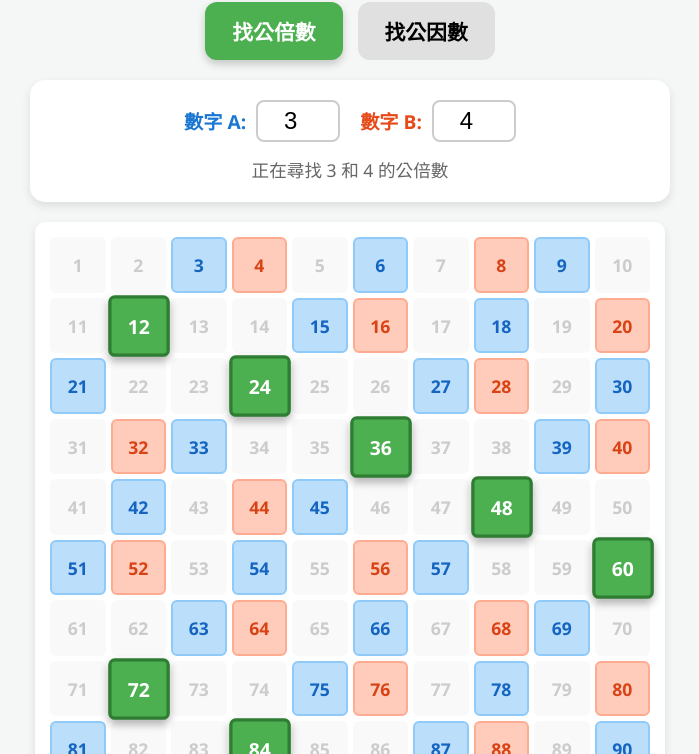
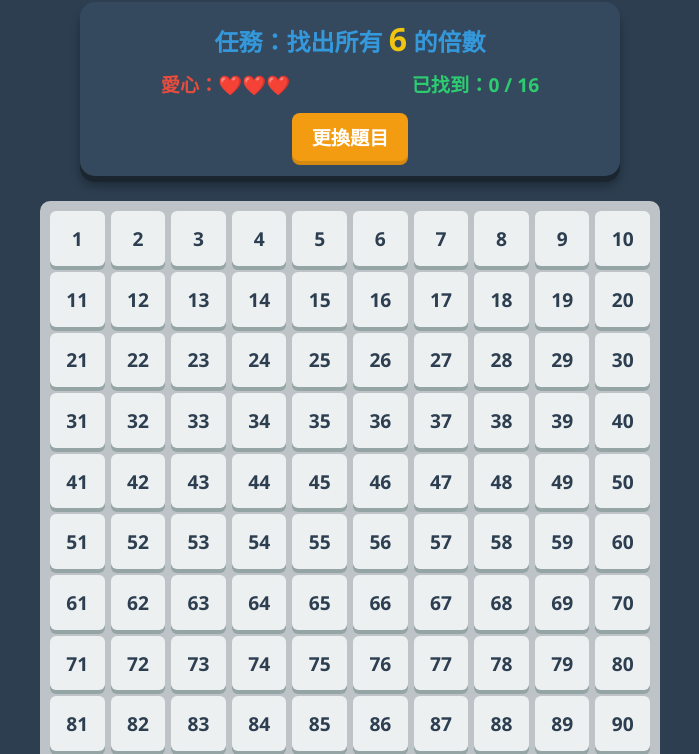
Before and after one commit to fr80770055re-tech/factormultipleHELPER, a plain HTML site: page index.html in a window 1280 px wide. Shown: the part 95-849 px from the top of the page, without its empty margins (290-989 px from the left). Drawn offline with Linux system fonts and the light colour scheme.

Commit message:
Update index.html
000

```diff
--- a/index.html
+++ b/index.html
@@ -3,236 +3,238 @@
 <head>
     <meta charset="UTF-8">
     <meta name="viewport" content="width=device-width, initial-scale=1.0">
-    <title>公因數與公倍數濾鏡</title>
+    <title>倍數掃雷陣</title>
     <style>
+        /* 基礎排版與深色遊戲風格 */
         body {
             font-family: 'Segoe UI', Tahoma, Geneva, Verdana, sans-serif;
             text-align: center;
-            background-color: #f4f7f6;
+            background-color: #2c3e50;
+            color: #ecf0f1;
             margin: 0;
             padding: 20px;
-            touch-action: manipulation;
+            touch-action: manipulation; /* 提升平板觸控體驗 */
         }
-        h1 { color: #333; margin-bottom: 10px; }
+        h1 { color: #f1c40f; text-shadow: 2px 2px 4px rgba(0,0,0,0.5); margin-bottom: 10px;}
 
-        .tab-container { display: flex; justify-content: center; gap: 15px; margin-bottom: 20px; }
-        .tab-btn {
-            padding: 12px 25px; font-size: 1.3rem; border: 2px solid transparent;
-            border-radius: 12px; cursor: pointer; background-color: #e0e0e0; font-weight: bold;
-        }
-        .tab-btn.active { background-color: #4CAF50; color: white; box-shadow: 0 4px 8px rgba(0,0,0,0.2); }
-
-        .controls {
-            background: white; padding: 20px; border-radius: 15px;
-            box-shadow: 0 4px 10px rgba(0,0,0,0.1); display: inline-block;
-            margin-bottom: 20px; width: 90%; max-width: 600px;
-        }
-        .input-group { display: flex; justify-content: center; gap: 20px; align-items: center; flex-wrap: wrap; margin-bottom: 15px;}
-
-        /* 兩個數字的專屬顏色標籤 */
-        .label-a { color: #1976D2; font-weight: bold; font-size: 1.2rem; }
-        .label-b { color: #E64A19; font-weight: bold; font-size: 1.2rem; }
-
-        input[type="number"] {
-            font-size: 1.5rem; width: 70px; padding: 5px; text-align: center;
-            border: 2px solid #ccc; border-radius: 8px; margin-left: 5px;
+        /* 遊戲資訊面板 */
+        .dashboard {
+            background: #34495e;
+            padding: 15px 20px;
+            border-radius: 15px;
+            box-shadow: 0 6px 0 #1a252f, 0 10px 10px rgba(0,0,0,0.3);
+            display: inline-block;
+            margin-bottom: 25px;
+            width: 90%;
+            max-width: 500px;
         }
 
-        /* 百數表網格設計 */
-        .chart-container {
+        .mission-text { font-size: 1.5rem; font-weight: bold; color: #3498db; margin-bottom: 10px; }
+        .stats { display: flex; justify-content: space-around; font-size: 1.2rem; }
+        .lives { color: #e74c3c; font-weight: bold; }
+        .progress { color: #2ecc71; font-weight: bold; }
+
+        /* 按鈕設計 */
+        .btn-restart {
+            background-color: #f39c12; color: white; border: none; padding: 10px 20px;
+            font-size: 1.2rem; font-weight: bold; border-radius: 8px; cursor: pointer;
+            margin-top: 15px; box-shadow: 0 4px 0 #d68910; transition: 0.1s;
+        }
+        .btn-restart:active { transform: translateY(4px); box-shadow: 0 0 0 #d68910; }
+
+        /* 掃雷百數表網格 */
+        .grid {
             display: grid;
             grid-template-columns: repeat(10, 1fr);
-            gap: 5px;
+            gap: 6px;
             max-width: 600px;
             margin: 0 auto;
-            background: white;
-            padding: 15px;
+            background: #bdc3c7;
+            padding: 10px;
             border-radius: 10px;
-            box-shadow: 0 4px 10px rgba(0,0,0,0.1);
         }
+
+        /* 單一方塊設計 */
         .cell {
             aspect-ratio: 1;
             display: flex;
             align-items: center;
             justify-content: center;
-            font-size: 1.1rem;
+            font-size: 1.2rem;
             font-weight: bold;
-            color: #ccc; /* 預設為淡色，不干擾視覺 */
+            background-color: #ecf0f1;
+            color: #2c3e50;
             border-radius: 6px;
-            background-color: #f9f9f9;
-            transition: all 0.3s ease;
+            cursor: pointer;
+            box-shadow: 0 4px 0 #95a5a6;
+            transition: all 0.1s;
+            user-select: none;
+        }
+        .cell:active:not(.disabled) { transform: translateY(4px); box-shadow: 0 0 0 #95a5a6; }
+
+        /* 點擊後的狀態樣式 */
+        .cell.safe {
+            background-color: #2ecc71; color: white;
+            box-shadow: 0 2px 0 #27ae60; transform: translateY(2px); cursor: default;
+        }
+        .cell.mine {
+            background-color: #e74c3c; color: white;
+            box-shadow: 0 2px 0 #c0392b; transform: translateY(2px); cursor: default;
+            animation: shake 0.4s;
+        }
+        .cell.disabled { pointer-events: none; opacity: 0.8; }
+
+        @keyframes shake {
+            0% { transform: translateX(0); }
+            25% { transform: translateX(-5px); }
+            50% { transform: translateX(5px); }
+            75% { transform: translateX(-5px); }
+            100% { transform: translateX(0); }
         }
 
-        /* 顏色標記邏輯 */
-        .mark-a { background-color: #BBDEFB; color: #1565C0; border: 2px solid #90CAF9; } /* 數字A：淺藍 */
-        .mark-b { background-color: #FFCCBC; color: #D84315; border: 2px solid #FFAB91; } /* 數字B：淺橘 */
-
-        /* 交集：公因/公倍數 (綠色 + 放大跳動效果) */
-        .mark-common {
-            background-color: #4CAF50;
-            color: white;
-            border: 3px solid #2E7D32;
-            transform: scale(1.1);
-            z-index: 10;
-            box-shadow: 0 4px 8px rgba(0,0,0,0.3);
-            animation: pop 0.4s ease-out;
+        /* 遊戲結束彈跳視窗 */
+        .overlay-msg {
+            display: none; position: fixed; top: 50%; left: 50%;
+            transform: translate(-50%, -50%); background: rgba(0,0,0,0.9);
+            padding: 30px; border-radius: 15px; z-index: 100;
+            border: 4px solid #f1c40f; text-align: center; width: 80%; max-width: 400px;
         }
-
-        @keyframes pop {
-            0% { transform: scale(1); }
-            50% { transform: scale(1.2); }
-            100% { transform: scale(1.1); }
-        }
-
-        /* 結果文字區 */
-        .summary {
-            margin-top: 20px;
-            padding: 15px;
-            background: #E8F5E9;
-            border-radius: 10px;
-            font-size: 1.2rem;
-            line-height: 1.6;
-            text-align: left;
-            max-width: 600px;
-            margin-left: auto;
-            margin-right: auto;
-        }
-        .highlight-common { color: #2E7D32; font-weight: bold; font-size: 1.4rem;}
+        .msg-title { font-size: 2.5rem; margin-bottom: 10px; }
+        .win { color: #f1c40f; }
+        .lose { color: #e74c3c; }
     </style>
 </head>
 <body>
 
-    <h1>公因數與公倍數濾鏡</h1>
+    <h1>💣 倍數掃雷陣</h1>
 
-    <div class="tab-container">
-        <button id="btnMultiple" class="tab-btn active">找公倍數</button>
-        <button id="btnFactor" class="tab-btn">找公因數</button>
+    <div class="dashboard">
+        <div class="mission-text" id="missionText">任務：找出所有 ? 的倍數</div>
+        <div class="stats">
+            <div class="lives">愛心：<span id="livesText">❤️❤️❤️</span></div>
+            <div class="progress">已找到：<span id="foundCount">0</span> / <span id="totalCount">0</span></div>
+        </div>
+        <button class="btn-restart" onclick="initGame()">更換題目</button>
     </div>
 
-    <div class="controls">
-        <div class="input-group">
-            <div class="label-a">數字 A: <input type="number" id="numA" value="3" min="1" max="100"></div>
-            <div class="label-b">數字 B: <input type="number" id="numB" value="4" min="1" max="100"></div>
-        </div>
-        <div id="instruction" style="color: #666; font-size: 1.1rem;">正在尋找 3 和 4 的公倍數</div>
+    <div class="grid" id="grid"></div>
+
+    <div class="overlay-msg" id="endGameMsg">
+        <div class="msg-title" id="msgTitle"></div>
+        <div style="font-size: 1.2rem; color: white; margin-bottom: 20px;" id="msgDesc"></div>
+        <button class="btn-restart" onclick="initGame()">再玩一次</button>
     </div>
 
-    <div class="chart-container" id="chart"></div>
+    <script>
+        // 取得 HTML 元素
+        const grid = document.getElementById('grid');
+        const missionText = document.getElementById('missionText');
+        const livesText = document.getElementById('livesText');
+        const foundCount = document.getElementById('foundCount');
+        const totalCount = document.getElementById('totalCount');
+        const endGameMsg = document.getElementById('endGameMsg');
+        const msgTitle = document.getElementById('msgTitle');
+        const msgDesc = document.getElementById('msgDesc');
 
-    <div class="summary" id="summaryBox"></div>
+        // 遊戲狀態變數
+        let targetMulti;
+        let totalMultiples = 0;
+        let found = 0;
+        let lives = 3;
+        let isGameOver = false;
 
-    <script>
-        document.addEventListener('DOMContentLoaded', () => {
-            let currentMode = 'multiple';
-            const chart = document.getElementById('chart');
-            const numAInput = document.getElementById('numA');
-            const numBInput = document.getElementById('numB');
-            const instruction = document.getElementById('instruction');
-            const summaryBox = document.getElementById('summaryBox');
+        // 初始化遊戲
+        function initGame() {
+            endGameMsg.style.display = 'none';
+            grid.innerHTML = '';
+            found = 0;
+            lives = 3;
+            isGameOver = false;
+            updateLivesUI();
 
-            const btnMultiple = document.getElementById('btnMultiple');
-            const btnFactor = document.getElementById('btnFactor');
+            // 隨機決定要找 2 到 9 的倍數 (適合國小難度)
+            targetMulti = Math.floor(Math.random() * 8) + 2;
+            missionText.innerHTML = `任務：找出所有 <span style="color:#f1c40f; font-size: 2rem;">${targetMulti}</span> 的倍數`;
 
-            // 初始化建立 100 個格子
+            // 計算 1-100 總共有幾個目標數字的倍數
+            totalMultiples = Math.floor(100 / targetMulti);
+            foundCount.textContent = found;
+            totalCount.textContent = totalMultiples;
+
+            // 產生 100 個方塊
             for (let i = 1; i <= 100; i++) {
                 const cell = document.createElement('div');
-                cell.classList.add('cell');
+                cell.className = 'cell';
                 cell.textContent = i;
-                cell.id = `cell-${i}`;
-                chart.appendChild(cell);
+
+                // 綁定點擊事件
+                cell.addEventListener('click', () => handleCellClick(cell, i));
+                grid.appendChild(cell);
             }
+        }
 
-            function switchMode(mode) {
-                currentMode = mode;
-                if (mode === 'multiple') {
-                    btnMultiple.classList.add('active');
-                    btnFactor.classList.remove('active');
-                    numAInput.value = 3; // 預設值
-                    numBInput.value = 4;
-                } else {
-                    btnFactor.classList.add('active');
-                    btnMultiple.classList.remove('active');
-                    numAInput.value = 12; // 預設值
-                    numBInput.value = 18;
+        // 處理方塊點擊
+        function handleCellClick(cell, number) {
+            if (isGameOver || cell.classList.contains('disabled')) return;
+
+            if (number % targetMulti === 0) {
+                // 點對了！(是倍數)
+                cell.classList.add('safe', 'disabled');
+                found++;
+                foundCount.textContent = found;
+
+                if (found === totalMultiples) {
+                    triggerGameOver(true);
                 }
-                updateChart();
-            }
+            } else {
+                // 踩到地雷！(不是倍數)
+                cell.classList.add('mine', 'disabled');
+                cell.textContent = '💣';
+                lives--;
+                updateLivesUI();
 
-            btnMultiple.addEventListener('click', () => switchMode('multiple'));
-            btnFactor.addEventListener('click', () => switchMode('factor'));
-            numAInput.addEventListener('input', updateChart);
-            numBInput.addEventListener('input', updateChart);
-
-            function updateChart() {
-                let a = parseInt(numAInput.value) || 1;
-                let b = parseInt(numBInput.value) || 1;
-
-                // 範圍限制
-                if(a > 100) { a = 100; numAInput.value = 100; }
-                if(b > 100) { b = 100; numBInput.value = 100; }
-
-                instruction.textContent = currentMode === 'multiple'
-                    ? `正在尋找 ${a} 和 ${b} 的公倍數`
-                    : `正在尋找 ${a} 和 ${b} 的公因數`;
-
-                let listA = [];
-                let listB = [];
-                let listCommon = [];
-
-                // 掃描 1 到 100
-                for (let i = 1; i <= 100; i++) {
-                    const cell = document.getElementById(`cell-${i}`);
-                    // 重置樣式
-                    cell.className = 'cell';
-
-                    let isMatchA = false;
-                    let isMatchB = false;
-
-                    if (currentMode === 'multiple') {
-                        // 倍數邏輯：格子號碼能被 a 或 b 整除
-                        isMatchA = (i % a === 0);
-                        isMatchB = (i % b === 0);
-                    } else {
-                        // 因數邏輯：a 或 b 能被格子號碼整除，且格子號碼不能大於目標數
-                        isMatchA = (a % i === 0 && i <= a);
-                        isMatchB = (b % i === 0 && i <= b);
-                    }
-
-                    if (isMatchA) listA.push(i);
-                    if (isMatchB) listB.push(i);
-
-                    // 套用顏色標記
-                    if (isMatchA && isMatchB) {
-                        cell.classList.add('mark-common');
-                        listCommon.push(i);
-                    } else if (isMatchA) {
-                        cell.classList.add('mark-a');
-                    } else if (isMatchB) {
-                        cell.classList.add('mark-b');
-                    }
-                }
-
-                // 更新文字總結
-                if (currentMode === 'multiple') {
-                    summaryBox.innerHTML = `
-                        <div style="color: #1976D2;"><b>${a} 的倍數 (藍)：</b> ${listA.slice(0, 10).join(', ')}${listA.length > 10 ? '...' : ''}</div>
-                        <div style="color: #E64A19;"><b>${b} 的倍數 (橘)：</b> ${listB.slice(0, 10).join(', ')}${listB.length > 10 ? '...' : ''}</div>
-                        <div class="highlight-common" style="margin-top: 10px;"><b>共同的公倍數 (綠)：</b> ${listCommon.length > 0 ? listCommon.join(', ') : '100以內沒有'}</div>
-                    `;
-                } else {
-                    let gcd = listCommon.length > 0 ? Math.max(...listCommon) : '無';
-                    summaryBox.innerHTML = `
-                        <div style="color: #1976D2;"><b>${a} 的因數 (藍)：</b> ${listA.join(', ')}</div>
-                        <div style="color: #E64A19;"><b>${b} 的因數 (橘)：</b> ${listB.join(', ')}</div>
-                        <div class="highlight-common" style="margin-top: 10px;"><b>共同的公因數 (綠)：</b> ${listCommon.join(', ')}</div>
-                        <div style="color: #D81B60; font-weight: bold; margin-top: 5px;">最大公因數是：${gcd}</div>
-                    `;
+                if (lives <= 0) {
+                    triggerGameOver(false);
                 }
             }
+        }
 
-            // 啟動時繪製
-            updateChart();
-        });
+        // 更新愛心顯示
+        function updateLivesUI() {
+            livesText.textContent = '❤️'.repeat(lives) + '💔'.repeat(3 - lives);
+        }
+
+        // 觸發遊戲結束
+        function triggerGameOver(isWin) {
+            isGameOver = true;
+
+            // 鎖定所有方塊，防止繼續點擊
+            const allCells = document.querySelectorAll('.cell');
+            allCells.forEach(c => c.classList.add('disabled'));
+
+            endGameMsg.style.display = 'block';
+            if (isWin) {
+                msgTitle.textContent = '🎉 完美過關！';
+                msgTitle.className = 'msg-title win';
+                msgDesc.textContent = `太厲害了！你找出了所有 ${targetMulti} 的倍數。`;
+            } else {
+                msgTitle.textContent = '💥 任務失敗！';
+                msgTitle.className = 'msg-title lose';
+                msgDesc.textContent = `愛心扣光了，${targetMulti} 的倍數還差 ${totalMultiples - found} 個。`;
+
+                // 失敗時的教學機制：把原本該點卻沒點到的正確答案亮成黃色
+                allCells.forEach((c, index) => {
+                    let num = index + 1;
+                    if (num % targetMulti === 0 && !c.classList.contains('safe')) {
+                        c.style.backgroundColor = '#f1c40f';
+                        c.style.color = '#2c3e50';
+                    }
+                });
+            }
+        }
+
+        // 網頁載入完成後自動啟動第一次遊戲
+        window.onload = initGame;
     </script>
 </body>
 </html>
```
